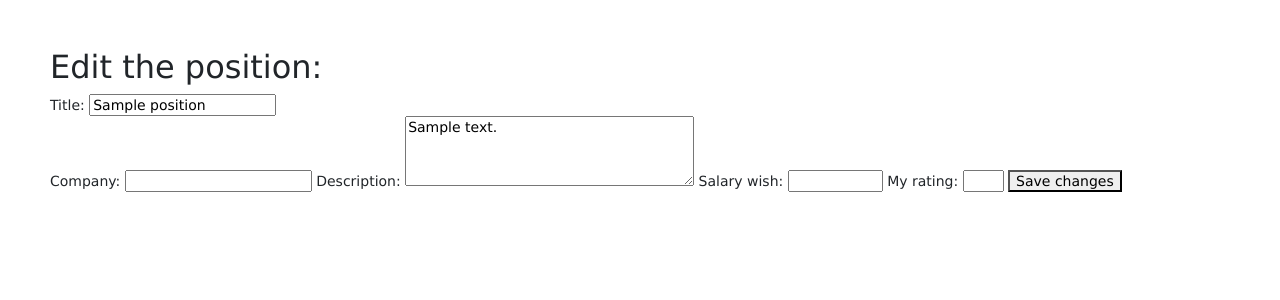
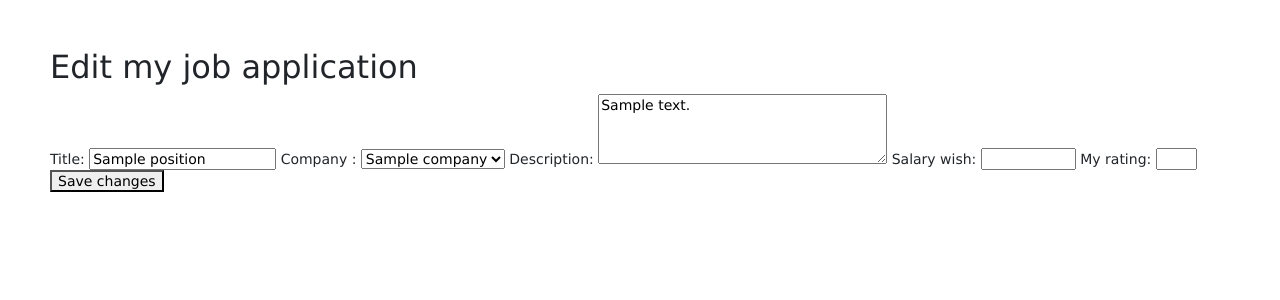
Before and after one commit to CodeFusionLD/job-manager-project, a Node server app: page /positions/600000000000000000000001/edit in a window 1280 px wide. Shown: the part 146-446 px from the top of the page. Run offline with Node 20, Linux system fonts and the light colour scheme; a user stored in the database is signed in; tables that the repository leaves empty hold one stand-in row (values such as "Sample post"); some libraries are stand-ins or nearby versions.

Commit message:
list of companies in edit fixed

```diff
--- a/bin/seeds-with-relationships.js
+++ b/bin/seeds-with-relationships.js
@@ -81,7 +81,7 @@ async function seedData() {
     );
 
     // DELETE DATA
-    const deletedPositions = await Position.deleteMany({});
+    //const deletedPositions = await Position.deleteMany({});
     const deletedCompanies = await Company.deleteMany({});
     console.log(deletedPositions, deletedCompanies);
 
--- a/views/companies/companies.hbs
+++ b/views/companies/companies.hbs
@@ -4,8 +4,8 @@
 <section class="companies">
     <h2>{{this.name}}</h2>
     <p>
-     {{this.adress}} <br>
-     {{this.country}}
+     Address : {{this.address.name}} <br>
+     Country : {{this.country}}
     </p>
 </section>
 {{/each}}
--- a/views/positions/position-create.hbs
+++ b/views/positions/position-create.hbs
@@ -30,5 +30,4 @@
     <input type="number" name="jobrating" min="1" max="10" />
   </label>
 
-  <button type="submit"> Add Job </button>
-</form>
+  <button type="submit"> Add Job </button></form>
--- a/views/positions/position-edit.hbs
+++ b/views/positions/position-edit.hbs
@@ -1,15 +1,22 @@
 
-<h2>Edit the position: {{book.title}}</h2>
+<h2>Edit my job application</h2>
 
 <form method="POST" action="/positions/{{position._id}}/edit">
     <label> Title:
         <input type="text" name="title" value="{{position.title}}" />
     </label>
 
-  <label> Company:
-    <label name="company">
-      <input type="text" name="name"/>
+    <label> Company :
+        <select name="company">
+            {{#each companies}}
+                <option value={{this._id}}>
+                    {{this.name}}
+                </option>
+            {{/each}}
+        </select>
     </label>
+
+
 
     <label> Description:
         <textarea name="description" cols="30" rows="4">{{position.description}}</textarea>
```
